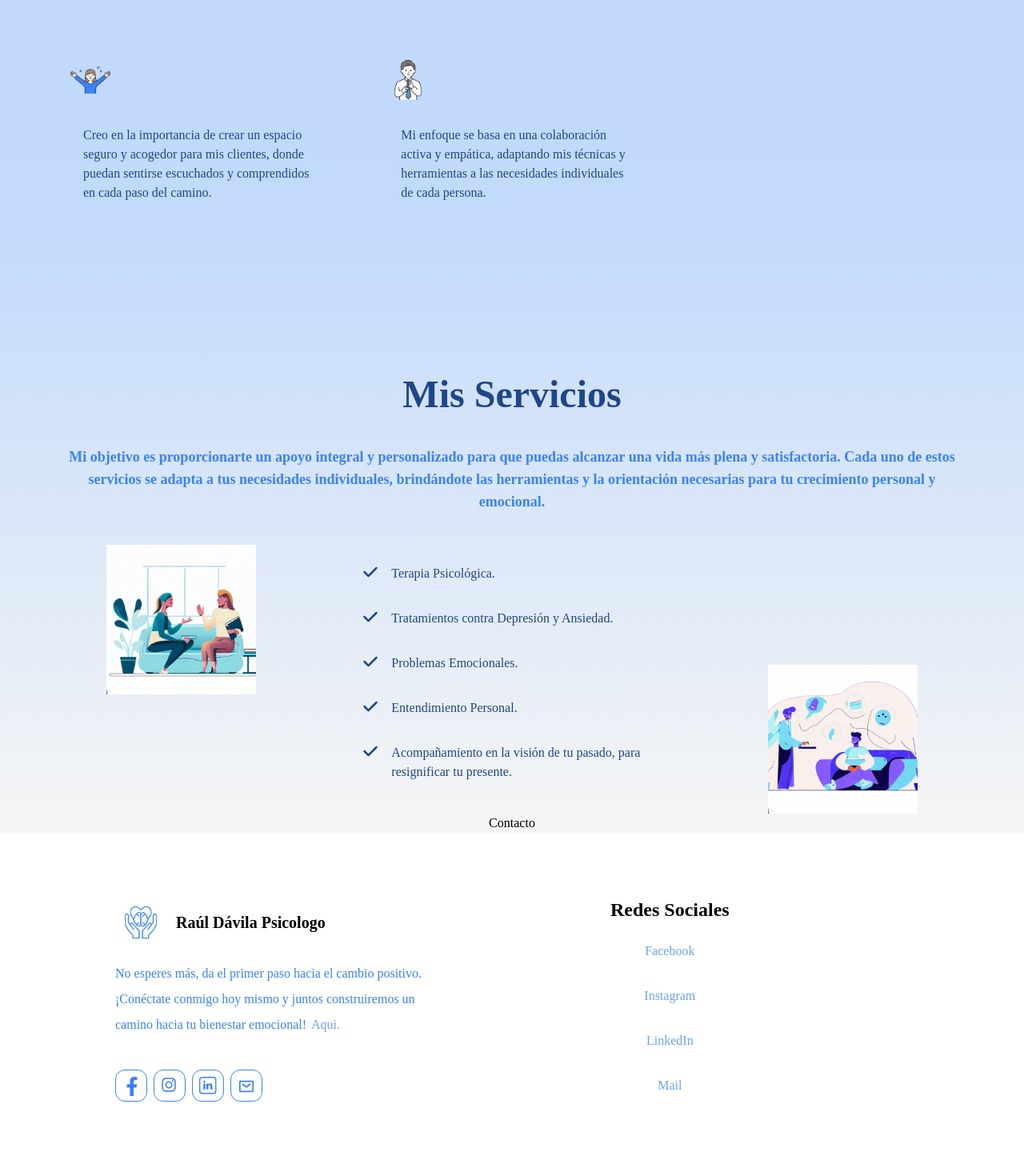
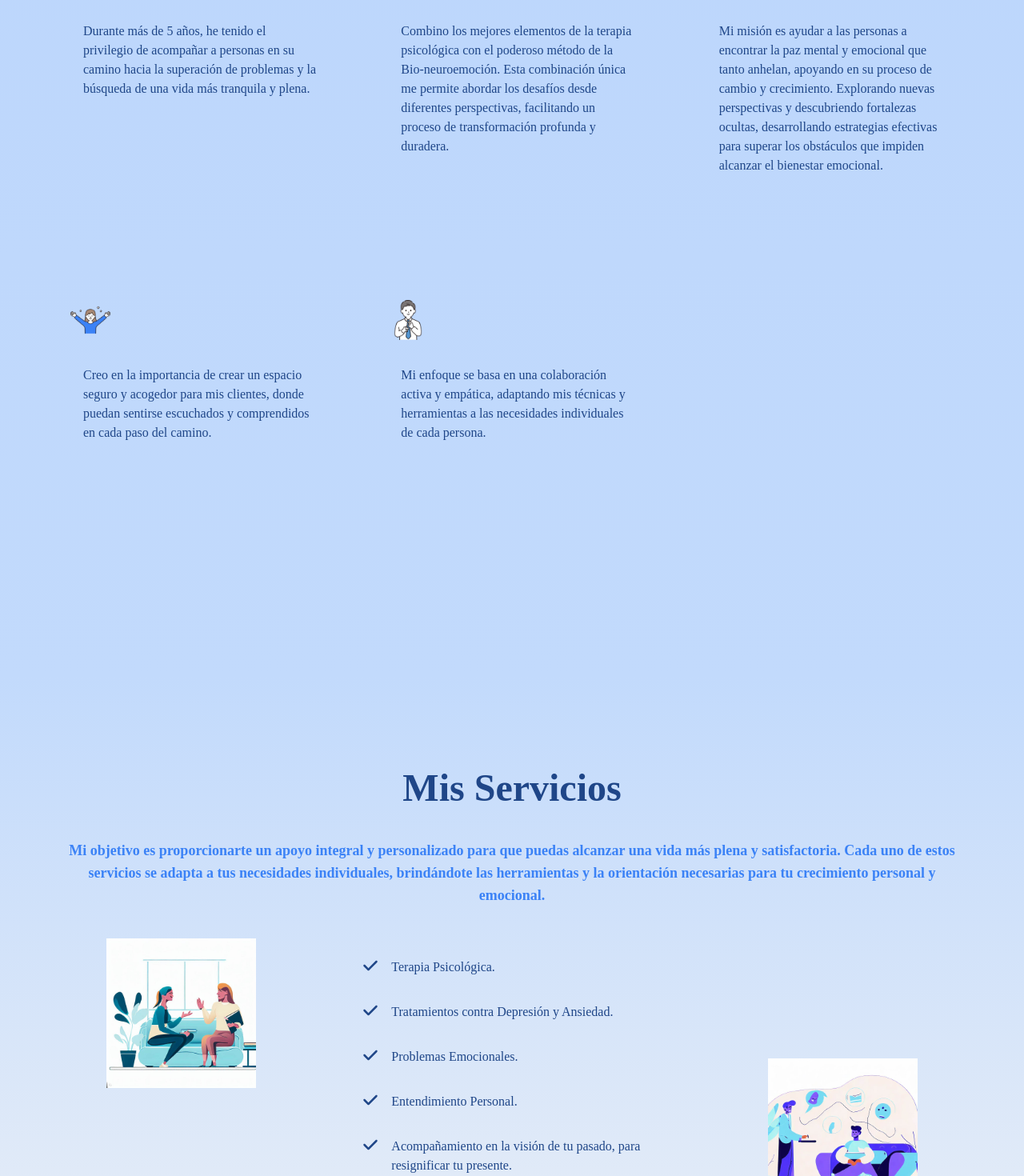
Before and after one commit to magoMercurio/raul-psicologo, a React (Vite) app: page / in a window 1280 px wide. Shown: the part 1330-2800 px from the top of the page at 80% size. Built offline with nearby package versions, Linux system fonts and the light colour scheme; a web font is replaced by a local one.

Commit message:
add Form Componet

```diff
--- a/package.json
+++ b/package.json
@@ -13,6 +13,7 @@
     "framer-motion": "^10.12.18",
     "react": "^18.2.0",
     "react-dom": "^18.2.0",
+    "react-hook-form": "^7.45.1",
     "react-router-dom": "^6.14.0"
   },
   "devDependencies": {
--- a/src/Data/data.js
+++ b/src/Data/data.js
@@ -61,7 +61,7 @@ export const servicesData = [
   }
 ]
 
-// ************ Footer data ************
+// ************ Social Links data ************
 
 
 export const socialLinks  = [
--- a/src/components/Contacto/index.jsx
+++ b/src/components/Contacto/index.jsx
@@ -1,10 +1,22 @@
-
+import { motion } from "framer-motion"
+import Form from '../Form'
 
 const Contacto = () => {
   return (
     <>
-    <section>
-      <h1>Contacto</h1>
+    <section id="contacto" className="mt-20">
+      <motion.div
+      initial={{ opacity: 0 }}
+      whileInView={{ opacity: 1 }}
+      viewport={{ once: true }}
+      transition={{ duration: 0.5, delay: 0.2 }}
+    >
+      <h2 className="custom-block-big-title text-customLightBg3 flex flex-col justify-center items-center mt-48 mb-10 " >Contacto</h2>
+
+      <Form />
+
+
+      </motion.div>
     </section>
     </>
   )
--- a/src/components/Footer/index.jsx
+++ b/src/components/Footer/index.jsx
@@ -13,7 +13,7 @@ import Logo from '../../assets/imgs/logo.png'
 
 const Footer = () => {
   return (
-    <footer className="bottom-0" >
+    <footer className="mb-5" >
       <div className="pt-10  lg:pt-20 lg:pb-12 bg-customDarkBg1 radius-for-skewed ">
         <div className="container mx-auto px-4 w-4/5 md:w-11/12 lg:w-10/12 xl:w-4/5 2xl:w-2/3">
           <div className="flex flex-wrap items-start">
@@ -99,7 +99,7 @@ const Footer = () => {
 
             </div>
           </div>
-          <p className="text-center text-sm text-gray-400 border-t border-[rgb(255,255,255,0.2)] pt-12 mt-16 mb-5 lg:block">
+          <p className="text-center text-sm text-gray-400 border-t border-[rgb(255,255,255,0.2)] pt-12 mt-16 block">
             &copy; 2023. Creado por Raúl Dávila
           </p>
         </div>
--- /dev/null
+++ b/src/components/Form/index.jsx
@@ -0,0 +1,20 @@
+
+import { useForm } from 'react-hook-form';
+
+const Form = () => {
+  const { register, handleSubmit, formState: { errors } } = useForm();
+  const onSubmit = data => console.log(data);
+  console.log(errors);
+
+  return (
+    <form onSubmit={handleSubmit(onSubmit)}>
+      <input type="text" placeholder="Nombre" {...register("Nombre", {required: true, maxLength: 80})} />
+      <input type="email" placeholder="Email" {...register("Email", {required: true, pattern: /^\S+@\S+$/i})} />
+      <input type="tel" placeholder="Telefono" {...register("Telefono", {maxLength: 12})} />
+
+      <button type="submit"> Enviar </button>
+    </form>
+  );
+}
+
+export default Form
--- a/src/components/Hero/index.jsx
+++ b/src/components/Hero/index.jsx
@@ -11,7 +11,7 @@ const Hero = () => {
       viewport={{ once: true }}
       transition={{ duration: 0.5, delay: 0.2 }}
     >
-      <p className="custom-block-big-title text-customLightBg3 break-words text-center text-sm sm:text-base font-bold mt-5 mb-20 ml-20 mr-20 " >Bienvenido/a a un espacio  crecimiento personal y de sanación, donde encontrarás el apoyo y la guía necesarios para alcanzar tu bienestar emocional.</p>
+      <p className="custom-block-big-title text-customLightBg3 break-words text-center text-sm sm:text-base font-bold mt-32 mb-20 ml-20 mr-20 " >Bienvenido/a a un espacio  crecimiento personal y de sanación, donde encontrarás el apoyo y la guía necesarios para alcanzar tu bienestar emocional.</p>
 
         <div className="w-full flex flex-col md:flex-row justify-center items-center text-center gap-6 p-4  mb-10 mt-20 "  >
           <figure className='w-fit flex justify-center items-center' >
--- a/src/components/Servcios/index.jsx
+++ b/src/components/Servcios/index.jsx
@@ -8,14 +8,14 @@ import imgList2 from '../../assets/imgs/_de552935-976f-45b1-ab52-4294dc8e6a47.jp
 const Servicios = () => {
   return (
     <>
-    <section>
+    <section id="servicios">
     <motion.div
       initial={{ opacity: 0 }}
       whileInView={{ opacity: 1 }}
       viewport={{ once: true }}
       transition={{ duration: 0.5, delay: 0.2 }}
     >
-      <h2 className="custom-block-big-title text-customLightBg3 flex flex-col justify-center items-center mb-10 " > Mis Servicios</h2>
+      <h2 className="custom-block-big-title text-customLightBg3 flex flex-col justify-center items-center mb-10 mt-48 " > Mis Servicios</h2>
       <p className="custom-content-title text-customPrimary text-center break-words mb-10 mx-20">Mi objetivo es proporcionarte un apoyo integral y personalizado para que puedas alcanzar una vida más plena y satisfactoria. Cada uno de estos servicios se adapta a tus necesidades individuales, brindándote las herramientas y la orientación necesarias para tu crecimiento personal y emocional.</p>
 
       <div className="grid grid-cols-1 justify-items-center md:grid-cols-2 lg:grid-cols-3 gap-10 ml-10 mr-10">
--- a/src/components/SobreMi/index.jsx
+++ b/src/components/SobreMi/index.jsx
@@ -13,7 +13,7 @@ const SobreMi = () => {
       viewport={{ once: true }}
       transition={{ duration: 0.5, delay: 0.2 }}
     >
-      <div className="flex flex-col items-center justify-center  md:pl-4 xl:pr-16 xl:pl-16 ">
+      <div className="flex flex-col items-center justify-center  md:pl-4 xl:pr-16 xl:pl-16 mt-48">
         <div className="w-full  mb-10 ">
           <div className="flex flex-col items-center justify-center ">
             <h2 className="mt-6 mb-20  custom-block-big-title text-customLightBg3 text-center ml-20 mr-20">
```
Also changed, not shown: 1 other file (tests, documents, lock files or other folders).
